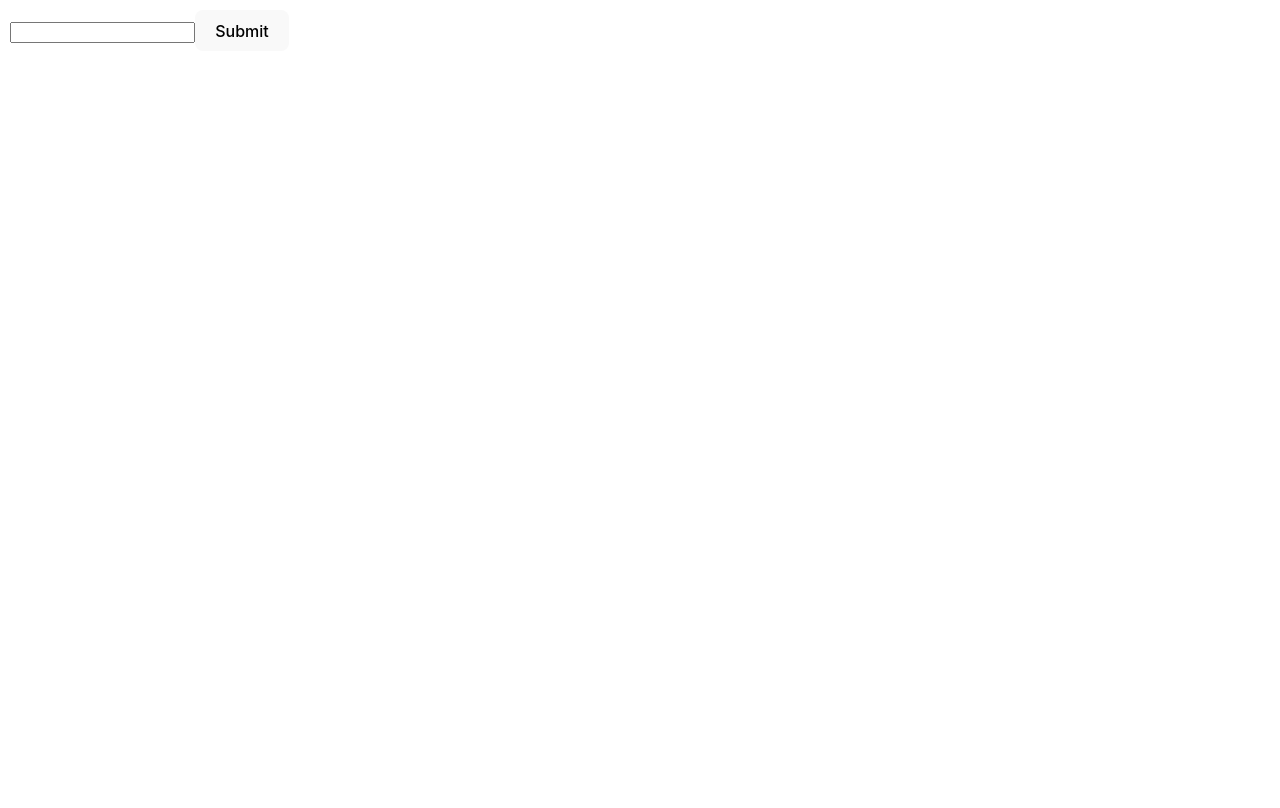
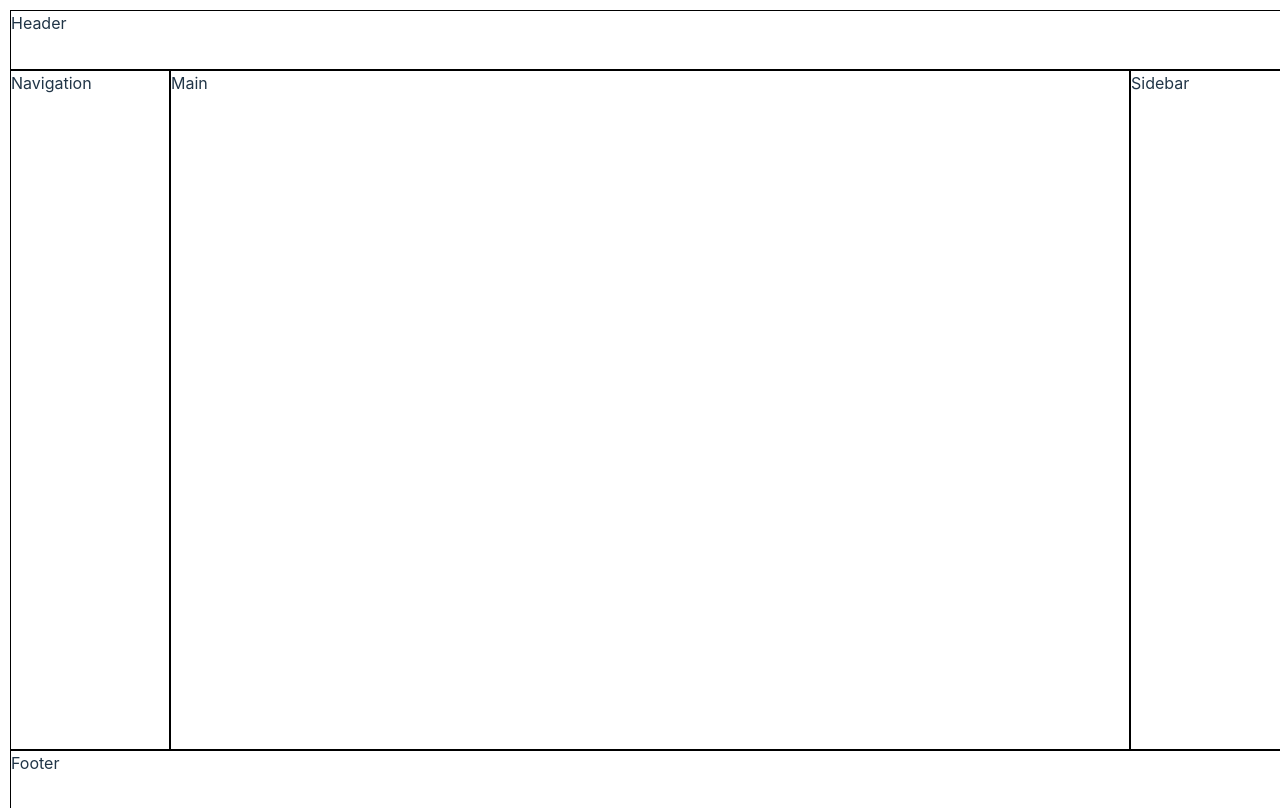
Before and after one commit to toanlehcm/LearnTanstackQuery, a React (Vite) app: page / in a window 1280 px wide. Shown: the top 808 px of the page. Built offline with nearby package versions, Linux system fonts and the light colour scheme.

Commit message:
Holy Grail Layout.

```diff
--- a/package.json
+++ b/package.json
@@ -27,6 +27,7 @@
     "eslint": "^8.57.0",
     "eslint-plugin-react-hooks": "^4.6.2",
     "eslint-plugin-react-refresh": "^0.4.7",
+    "sass": "^1.77.8",
     "typescript": "^5.2.2",
     "vite": "^5.3.1",
     "vite-tsconfig-paths": "^4.3.2"
--- a/src/App.tsx
+++ b/src/App.tsx
@@ -1,9 +1,9 @@
-import FormUserFeedback from './CodingExercises/FormUserFeedback'
+import HolyGrailLayout from './CodingExercises/HolyGrailLayout'
 
 const App: React.FC = () => {
   return (
     <div className="App">
-      <FormUserFeedback />
+      <HolyGrailLayout />
     </div>
   )
 }
--- /dev/null
+++ b/src/CodingExercises/HolyGrailLayout.module.scss
@@ -0,0 +1,36 @@
+.container {
+  width: 100vw;
+  height: 100vh;
+  display: grid;
+  grid-template-areas:
+    'header header header header'
+    'nav main main sidebar'
+    'footer footer footer footer';
+  grid-template-columns: 1fr 3fr 3fr 1fr;
+  grid-template-rows: 60px 1fr 60px;
+}
+
+.header {
+  grid-area: header;
+  border: 1px solid black;
+}
+
+.nav {
+  grid-area: nav;
+  border: 1px solid black;
+}
+
+.main {
+  grid-area: main;
+  border: 1px solid black;
+}
+
+.sidebar {
+  grid-area: sidebar;
+  border: 1px solid black;
+}
+
+.footer {
+  grid-area: footer;
+  border: 1px solid black;
+}
--- /dev/null
+++ b/src/CodingExercises/HolyGrailLayout.tsx
@@ -0,0 +1,16 @@
+import React from 'react'
+import styles from './HolyGrailLayout.module.scss'
+
+export interface IHolyGrailLayoutProps {}
+
+export default function HolyGrailLayout() {
+  return (
+    <div className={styles.container}>
+      <header className={styles.header}>Header</header>
+      <nav className={styles.nav}>Navigation</nav>
+      <main className={styles.main}>Main</main>
+      <aside className={styles.sidebar}>Sidebar</aside>
+      <footer className={styles.footer}>Footer</footer>
+    </div>
+  )
+}
```
